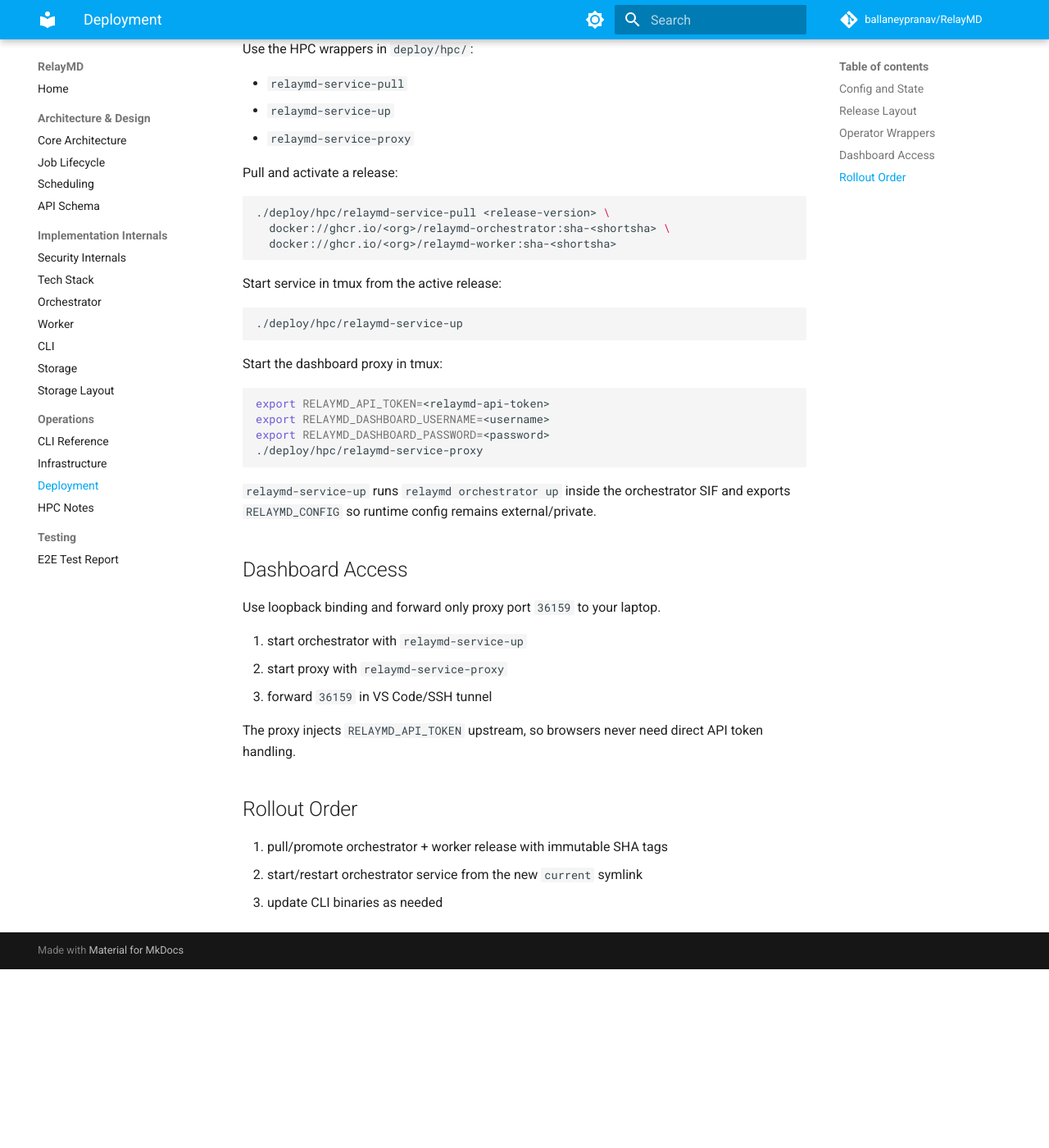
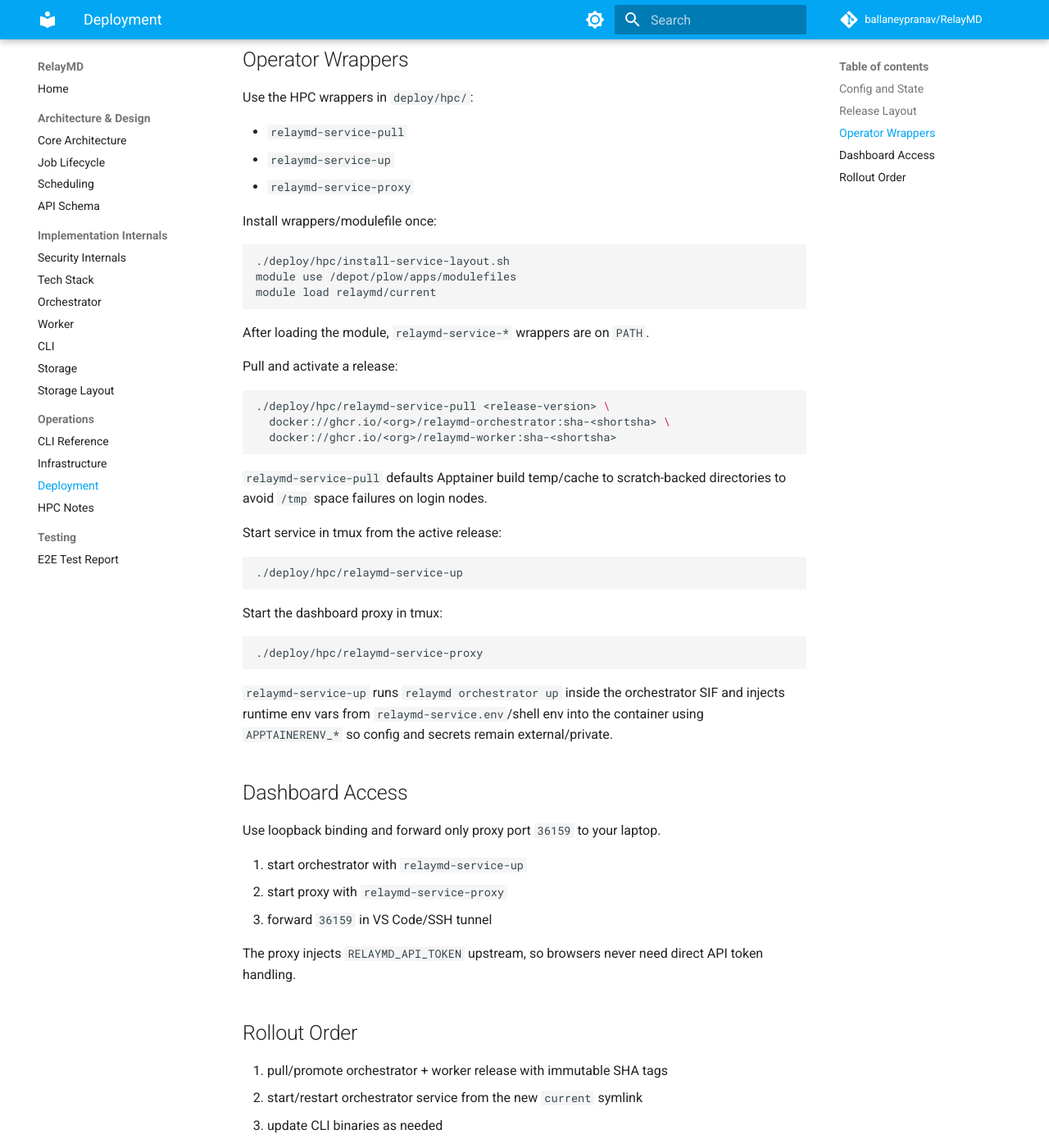
Before and after one commit to ballaneypranav/RelayMD, an MkDocs documentation site: the page built from docs/deployment.md, in a window 1280 px wide and 1400 px high, scrolled down 1274 px. Shown: the whole window at 82% size. Built offline with MkDocs 1.6.1 and Material for MkDocs 9.7.7, drawn with Linux system fonts in a browser that asks for light colours; comment, search, counter and statistics services are not loaded; before the commit the page ends 2456 px from its top, so only the background shows below that; some of the changed text lies outside the part shown.

Commit message:
Harden HPC deploy flow and fix orchestrator image packaging

````diff
--- a/docs/deployment.md
+++ b/docs/deployment.md
@@ -22,6 +22,7 @@
 Recommended defaults:
 
 - Config: `/depot/plow/data/pballane/relaymd-service/config/relaymd-config.yaml`
+- Service env file: `/depot/plow/data/pballane/relaymd-service/config/relaymd-service.env`
 - DB: `/depot/plow/data/pballane/relaymd-service/db/relaymd.db`
 - Orchestrator logs: `/depot/plow/data/pballane/relaymd-service/logs/orchestrator`
 - SLURM worker logs: `/depot/plow/data/pballane/relaymd-service/logs/slurm/<cluster>`
@@ -53,6 +54,16 @@
 - `relaymd-service-up`
 - `relaymd-service-proxy`
 
+Install wrappers/modulefile once:
+
+```bash
+./deploy/hpc/install-service-layout.sh
+module use /depot/plow/apps/modulefiles
+module load relaymd/current
+```
+
+After loading the module, `relaymd-service-*` wrappers are on `PATH`.
+
 Pull and activate a release:
 
 ```bash
@@ -60,6 +71,9 @@
   docker://ghcr.io/<org>/relaymd-orchestrator:sha-<shortsha> \
   docker://ghcr.io/<org>/relaymd-worker:sha-<shortsha>
 ```
+
+`relaymd-service-pull` defaults Apptainer build temp/cache to scratch-backed
+directories to avoid `/tmp` space failures on login nodes.
 
 Start service in tmux from the active release:
 
@@ -70,14 +84,12 @@
 Start the dashboard proxy in tmux:
 
 ```bash
-export RELAYMD_API_TOKEN=<relaymd-api-token>
-export RELAYMD_DASHBOARD_USERNAME=<username>
-export RELAYMD_DASHBOARD_PASSWORD=<password>
 ./deploy/hpc/relaymd-service-proxy
 ```
 
 `relaymd-service-up` runs `relaymd orchestrator up` inside the orchestrator SIF
-and exports `RELAYMD_CONFIG` so runtime config remains external/private.
+and injects runtime env vars from `relaymd-service.env`/shell env into the
+container using `APPTAINERENV_*` so config and secrets remain external/private.
 
 ## Dashboard Access
 
````
Also changed, not shown: deploy/hpc/README.md (+48 -5 lines), 8 other files.
